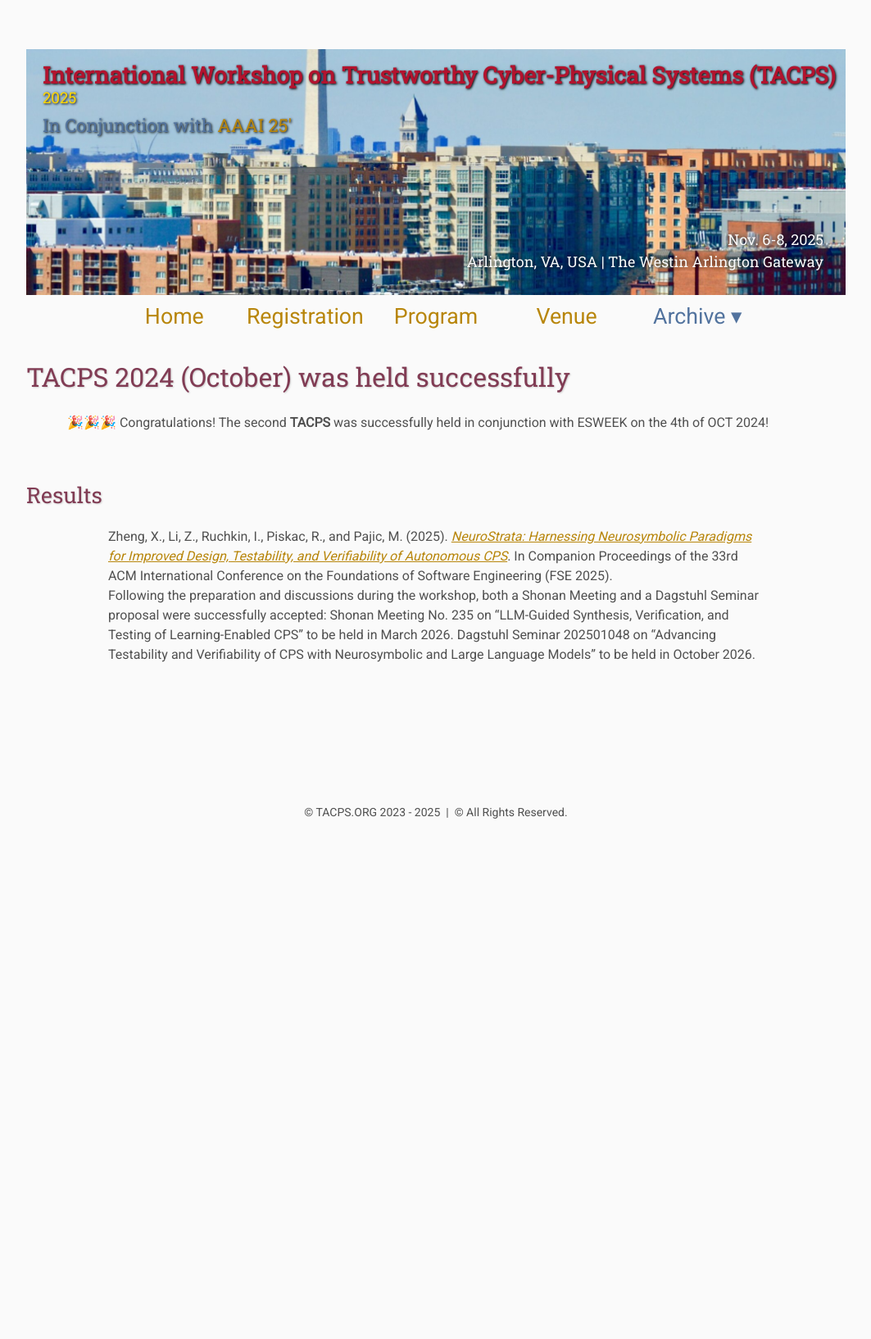
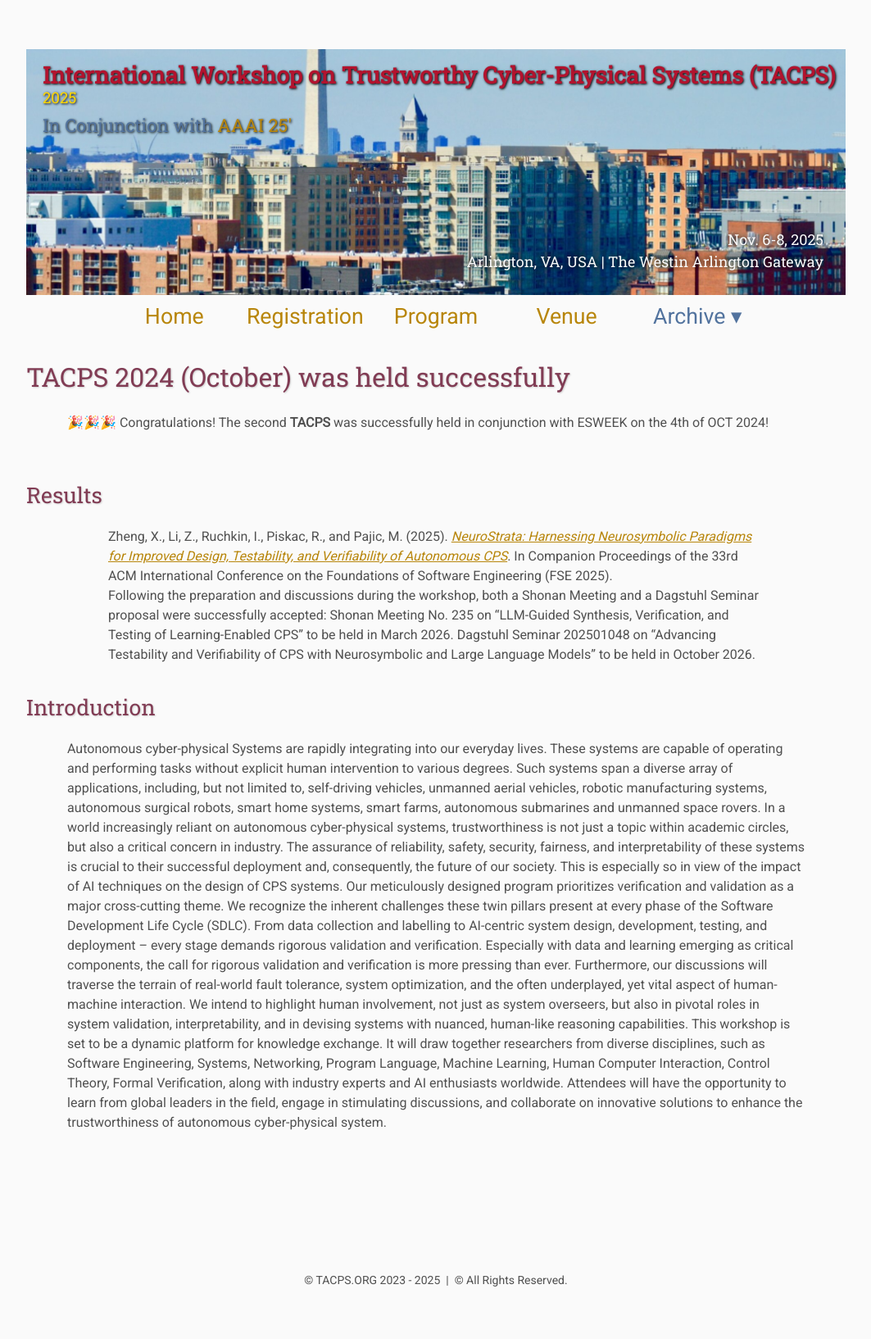
Before and after one commit to ITSEG-MQ/tacps, a Jekyll site: the page built from archive/2024-oct/index.html, in a window 1280 px wide. Shown: the whole page at 82% size, without its empty margins (108-1171 px from the left). Built offline with Jekyll 4.4.1, drawn with Linux system fonts in a browser that asks for light colours; before the commit the page ends 1063 px from its top, so only the background shows below that.

Commit message:
Update index.html

```diff
--- a/archive/2024-oct/index.html
+++ b/archive/2024-oct/index.html
@@ -22,3 +22,14 @@ nav: archive
     Dagstuhl Seminar 202501048 on “Advancing Testability and Verifiability of CPS with Neurosymbolic and Large Language Models” to be held in October 2026.
   </li>
 </ul>
+
+<h3>Introduction</h3>
+<p>
+  Autonomous cyber-physical Systems are rapidly integrating into our everyday lives. These systems are capable of operating and performing tasks without explicit human intervention to various degrees. Such systems span a diverse array of applications, including, but not limited to, self-driving vehicles, unmanned aerial vehicles, robotic manufacturing systems, autonomous surgical robots, smart home systems, smart farms, autonomous submarines and unmanned space rovers. In a world increasingly reliant on autonomous cyber-physical systems, trustworthiness is not just a topic within academic circles, but also a critical concern in industry. The assurance of reliability, safety, security, fairness, and interpretability of these systems is crucial to their successful deployment and, consequently, the future of our society. This is especially so in view of the impact of AI techniques on the design of CPS systems.
+
+Our meticulously designed program prioritizes verification and validation as a major cross-cutting theme. We recognize the inherent challenges these twin pillars present at every phase of the Software Development Life Cycle (SDLC). From data collection and labelling to AI-centric system design, development, testing, and deployment – every stage demands rigorous validation and verification. Especially with data and learning emerging as critical components, the call for rigorous validation and verification is more pressing than ever.
+
+Furthermore, our discussions will traverse the terrain of real-world fault tolerance, system optimization, and the often underplayed, yet vital aspect of human-machine interaction. We intend to highlight human involvement, not just as system overseers, but also in pivotal roles in system validation, interpretability, and in devising systems with nuanced, human-like reasoning capabilities.
+
+This workshop is set to be a dynamic platform for knowledge exchange. It will draw together researchers from diverse disciplines, such as Software Engineering, Systems, Networking, Program Language, Machine Learning, Human Computer Interaction, Control Theory, Formal Verification, along with industry experts and AI enthusiasts worldwide. Attendees will have the opportunity to learn from global leaders in the field, engage in stimulating discussions, and collaborate on innovative solutions to enhance the trustworthiness of autonomous cyber-physical system.
+</p>
```
